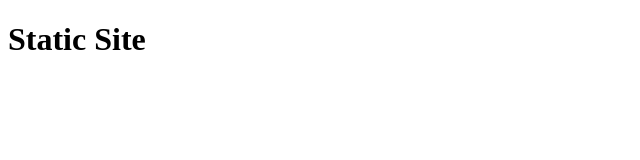
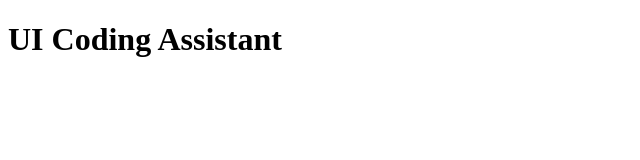
Before and after one commit to emanivinay/static-site, a plain HTML site: page index.html in a window 1280 px wide. Shown: the whole page, without its empty margins (0-640 px from the left). Drawn offline with Linux system fonts and the light colour scheme.

Commit message:
site description added + title and heading changed

```diff
--- a/index.html
+++ b/index.html
@@ -2,10 +2,11 @@
 <html>
   <head>
     <meta charset="UTF-8">
+    <meta name="description" content="A static website hosted on Github Pages">
     <meta name="viewport" content="width=device-width, initial-scale=1.0">
-    <title>Static Site</title>
+    <title>UI Coding Assistant</title>
   </head>
   <body>
-    <h1>Static Site</h1>
+    <h1>UI Coding Assistant</h1>
   </body>
 </html>
```
